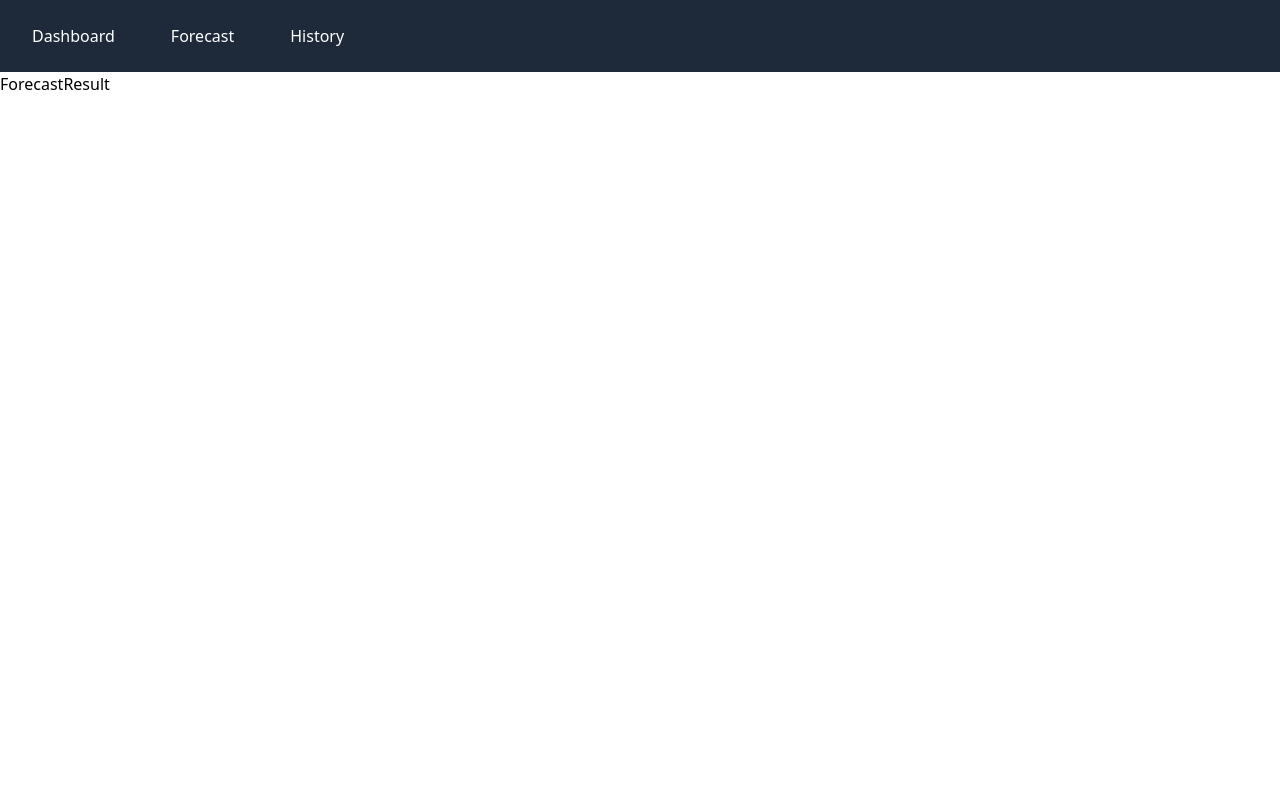
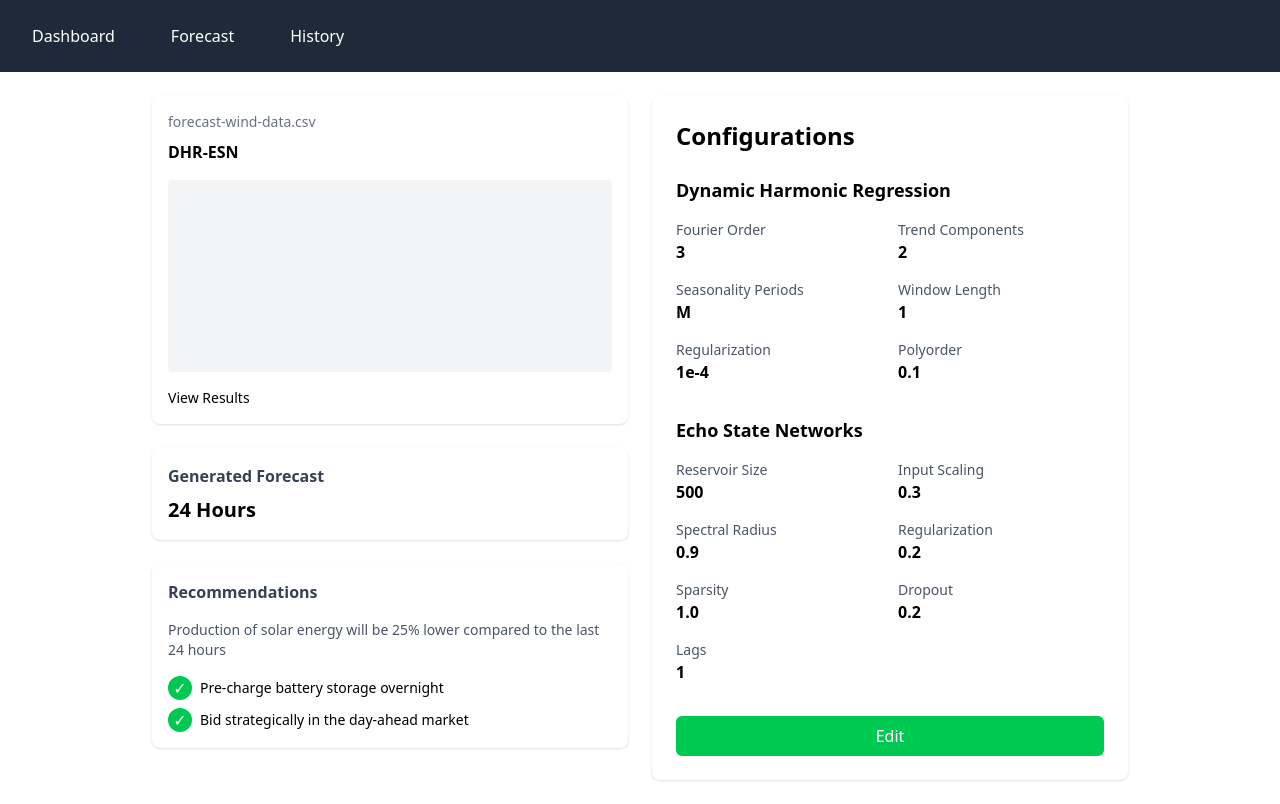
Before and after one commit to Darry17/Thesis-DSS, a React (Vite) app: page /ForecastResult in a window 1280 px wide. Built offline with nearby package versions, Linux system fonts and the light colour scheme.

Commit message:
created a draft for the result, buttons from model configuration goes to forecastresult

```diff
--- a/src/components/Main/ForecastFolder/ForecastResult.jsx
+++ b/src/components/Main/ForecastFolder/ForecastResult.jsx
@@ -1,7 +1,140 @@
 import React from "react";
 
 const ForecastResult = () => {
-  return <div>ForecastResult</div>;
+  return (
+    <div className="p-6 max-w-5xl mx-auto">
+      <div className="grid grid-cols-2 gap-6">
+        {/* Left Column */}
+        <div className="space-y-6">
+          {/* Graph Card */}
+          <div className="bg-white p-4 rounded-lg shadow">
+            <h3 className="text-sm text-gray-500 mb-2">
+              forecast-wind-data.csv
+            </h3>
+            <h2 className="font-bold mb-4">DHR-ESN</h2>
+            {/* Replace with actual graph component */}
+            <div className="h-48 bg-gray-100 rounded mb-4">
+              {/* Graph will go here */}
+            </div>
+            <div className="text-sm">View Results</div>
+          </div>
+
+          {/* Forecast Period */}
+          <div className="bg-white p-4 rounded-lg shadow">
+            <h3 className="text-gray-700 font-semibold mb-2">
+              Generated Forecast
+            </h3>
+            <p className="text-xl font-bold">24 Hours</p>
+          </div>
+
+          {/* Recommendations */}
+          <div className="bg-white p-4 rounded-lg shadow">
+            <h3 className="text-gray-700 font-semibold mb-4">
+              Recommendations
+            </h3>
+            <p className="text-sm text-gray-600 mb-4">
+              Production of solar energy will be 25% lower compared to the last
+              24 hours
+            </p>
+            <div className="space-y-2">
+              <div className="flex items-center gap-2">
+                <div className="w-6 h-6 bg-green-500 rounded-full flex items-center justify-center text-white">
+                  ✓
+                </div>
+                <p className="text-sm">Pre-charge battery storage overnight</p>
+              </div>
+              <div className="flex items-center gap-2">
+                <div className="w-6 h-6 bg-green-500 rounded-full flex items-center justify-center text-white">
+                  ✓
+                </div>
+                <p className="text-sm">
+                  Bid strategically in the day-ahead market
+                </p>
+              </div>
+            </div>
+          </div>
+        </div>
+
+        {/* Right Column - Configurations */}
+        <div className="bg-white p-6 rounded-lg shadow">
+          <h2 className="text-2xl font-bold mb-6">Configurations</h2>
+
+          {/* DHR Section */}
+          <div className="mb-8">
+            <h3 className="text-lg font-semibold mb-4">
+              Dynamic Harmonic Regression
+            </h3>
+            <div className="grid grid-cols-2 gap-4">
+              <div>
+                <p className="text-sm text-gray-600">Fourier Order</p>
+                <p className="font-semibold">3</p>
+              </div>
+              <div>
+                <p className="text-sm text-gray-600">Trend Components</p>
+                <p className="font-semibold">2</p>
+              </div>
+              <div>
+                <p className="text-sm text-gray-600">Seasonality Periods</p>
+                <p className="font-semibold">M</p>
+              </div>
+              <div>
+                <p className="text-sm text-gray-600">Window Length</p>
+                <p className="font-semibold">1</p>
+              </div>
+              <div>
+                <p className="text-sm text-gray-600">Regularization</p>
+                <p className="font-semibold">1e-4</p>
+              </div>
+              <div>
+                <p className="text-sm text-gray-600">Polyorder</p>
+                <p className="font-semibold">0.1</p>
+              </div>
+            </div>
+          </div>
+
+          {/* ESN Section */}
+          <div>
+            <h3 className="text-lg font-semibold mb-4">Echo State Networks</h3>
+            <div className="grid grid-cols-2 gap-4">
+              <div>
+                <p className="text-sm text-gray-600">Reservoir Size</p>
+                <p className="font-semibold">500</p>
+              </div>
+              <div>
+                <p className="text-sm text-gray-600">Input Scaling</p>
+                <p className="font-semibold">0.3</p>
+              </div>
+              <div>
+                <p className="text-sm text-gray-600">Spectral Radius</p>
+                <p className="font-semibold">0.9</p>
+              </div>
+              <div>
+                <p className="text-sm text-gray-600">Regularization</p>
+                <p className="font-semibold">0.2</p>
+              </div>
+              <div>
+                <p className="text-sm text-gray-600">Sparsity</p>
+                <p className="font-semibold">1.0</p>
+              </div>
+              <div>
+                <p className="text-sm text-gray-600">Dropout</p>
+                <p className="font-semibold">0.2</p>
+              </div>
+              <div>
+                <p className="text-sm text-gray-600">Lags</p>
+                <p className="font-semibold">1</p>
+              </div>
+            </div>
+          </div>
+
+          {/* Edit Button */}
+          <button className="mt-8 bg-green-500 text-white px-6 py-2 rounded-md hover:bg-green-600 w-full">
+            Edit
+          </button>
+        </div>
+      </div>
+    </div>
+  );
 };
 
 export default ForecastResult;
--- a/src/components/Main/ForecastFolder/HybridModelConfiguration.jsx
+++ b/src/components/Main/ForecastFolder/HybridModelConfiguration.jsx
@@ -1,7 +1,7 @@
 import React, { useState } from "react";
 import { useLocation, useNavigate } from "react-router-dom";
 
-const HybridConfiguration = () => {
+const HybridModelConfiguration = () => {
   const navigate = useNavigate();
   const [step, setStep] = useState(1); // 1 for DHR, 2 for ESN
   const [formData, setFormData] = useState({
@@ -35,6 +35,7 @@ const HybridConfiguration = () => {
       setStep(2); // Move to ESN configuration
     } else {
       console.log("Final form submitted:", formData);
+      navigate("/ForecastResult");
       // Add your submission logic here
     }
   };
@@ -303,4 +304,4 @@ const HybridConfiguration = () => {
   );
 };
 
-export default HybridConfiguration;
+export default HybridModelConfiguration;
--- a/src/components/Main/ForecastFolder/SingleModelConfiguration.jsx
+++ b/src/components/Main/ForecastFolder/SingleModelConfiguration.jsx
@@ -1,10 +1,9 @@
 import React, { useState } from "react";
 import { useLocation, useNavigate } from "react-router-dom";
 
-const ModelConfiguration = () => {
+const SingleModelConfiguration = () => {
   const location = useLocation();
   const navigate = useNavigate();
-  const modelType = location.state?.modelType;
   const selectedModel =
     location.state?.singleModel || location.state?.hybridModel;
 
@@ -21,9 +20,20 @@ const ModelConfiguration = () => {
     }
   };
 
-  // State to manage form inputs
-  const [formData, setFormData] = useState({
-    // ESN fields
+  // Initialize form data based on selected model
+  const getInitialFormData = () => {
+    switch (selectedModel) {
+      case "DHR":
+        return {
+          fourierOrder: "",
+          windowLength: "",
+          seasonalityPeriods: "",
+          polyorder: "",
+          regularization: "",
+          trendComponents: "",
+        };
+      case "ESN":
+        return {
           reservoirSize: "",
           spectralRadius: "",
           sparsity: "",
@@ -31,13 +41,14 @@ const ModelConfiguration = () => {
           regularization: "",
           dropout: "",
           lags: "",
-    // DHR fields
-    fourierOrder: "",
-    windowLength: "",
-    seasonalityPeriods: "",
-    polyorder: "",
-    trendComponents: "",
-  });
+        };
+      default:
+        return {};
+    }
+  };
+
+  // State to manage form inputs with only relevant fields
+  const [formData, setFormData] = useState(getInitialFormData());
 
   // Handle input changes
   const handleChange = (e) => {
@@ -52,6 +63,7 @@ const ModelConfiguration = () => {
   const handleSubmit = (e) => {
     e.preventDefault();
     console.log("Form submitted:", formData);
+    navigate("/ForecastResult");
   };
 
   // Handle cancel button
@@ -197,7 +209,7 @@ const ModelConfiguration = () => {
       );
     }
 
-    // Return DHR form (existing form)
+    if (selectedModel === "DHR") {
       return (
         <form onSubmit={handleSubmit} className="space-y-4">
           {/* First Row: Fourier Order and Window Length */}
@@ -250,7 +262,8 @@ const ModelConfiguration = () => {
             </div>
             <div className="flex-1">
               <label className="block text-sm font-medium mb-1">
-              Polyorder <span className="text-gray-500 cursor-pointer">ⓘ</span>
+                Polyorder{" "}
+                <span className="text-gray-500 cursor-pointer">ⓘ</span>
               </label>
               <input
                 type="text"
@@ -300,17 +313,20 @@ const ModelConfiguration = () => {
             <button
               type="button"
               onClick={handleCancel}
-            className="px-4 py-2 bg-red-500 text-white rounded-md hover:bg-red-600 focus:outline-none focus:ring-2 focus:ring-red-500">
-            Cancel
+              className="px-4 py-2 bg-red-500 text-white rounded-md hover:bg-red-600">
+              Back
             </button>
             <button
               type="submit"
-            className="px-4 py-2 bg-green-500 text-white rounded-md hover:bg-green-600 focus:outline-none focus:ring-2 focus:ring-green-500">
+              className="px-4 py-2 bg-green-500 text-white rounded-md hover:bg-green-600">
               Submit
             </button>
           </div>
         </form>
       );
+    }
+
+    return null;
   };
 
   return (
@@ -323,4 +339,4 @@ const ModelConfiguration = () => {
   );
 };
 
-export default ModelConfiguration;
+export default SingleModelConfiguration;
--- /dev/null
+++ b/src/components/Main/ForecastFolder/ViewGraph.jsx
@@ -0,0 +1,7 @@
+import React from "react";
+
+const ViewGraph = () => {
+  return <div>ViewGraph</div>;
+};
+
+export default ViewGraph;
--- a/src/components/Main/index.jsx
+++ b/src/components/Main/index.jsx
@@ -8,3 +8,4 @@ export { default as GenerateForecast } from "./ForecastFolder/GenerateForecast";
 export { default as SingleModelConfiguration } from "./ForecastFolder/SingleModelConfiguration";
 export { default as HybridModelConfiguration } from "./ForecastFolder/HybridModelConfiguration";
 export { default as ForecastResult } from "./ForecastFolder/ForecastResult";
+export { default as ViewGraph } from "./ForecastFolder/ViewGraph";
```
Also changed, not shown: src/App.jsx (+9 -6 lines), src/components/Main/ForecastFolder/try.jsx (deleted). Lines whose indentation alone changed are shown as unchanged.
